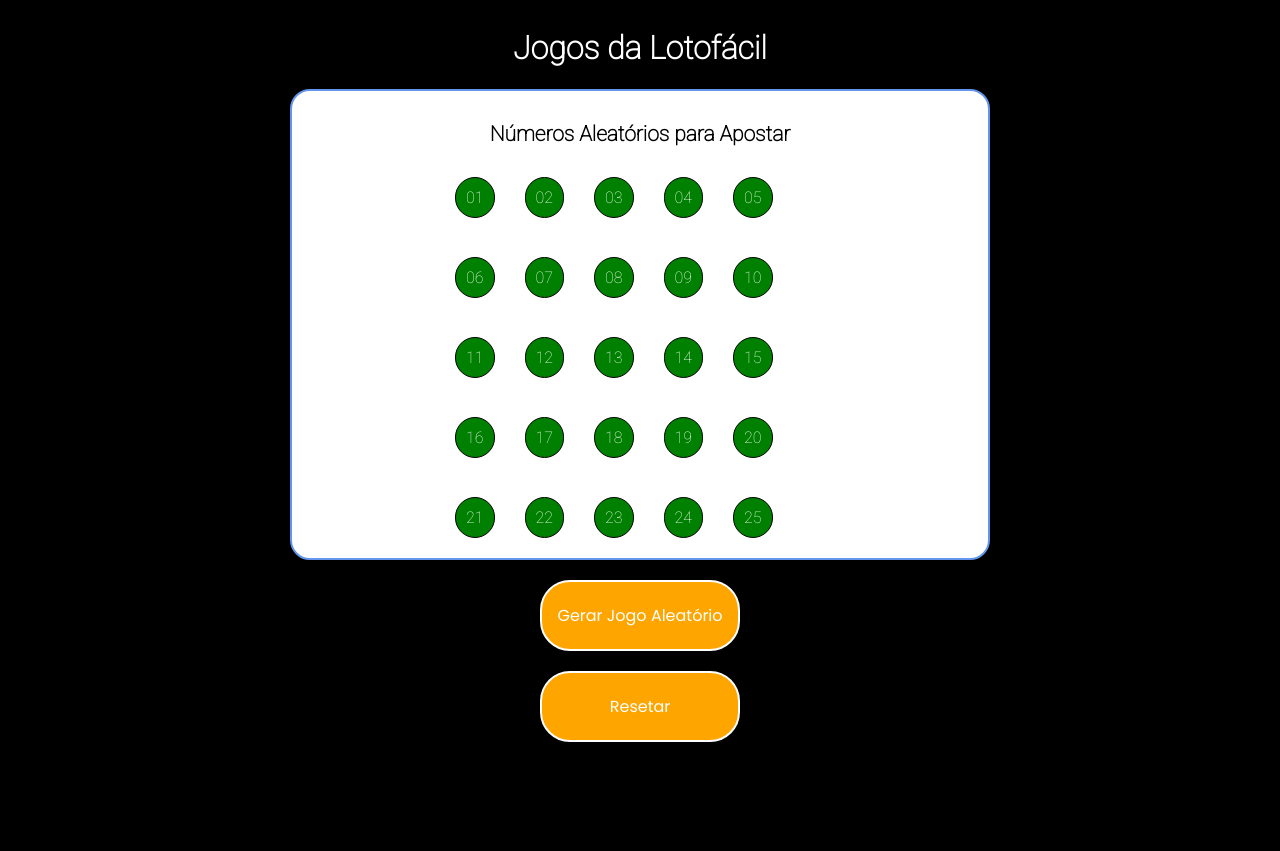
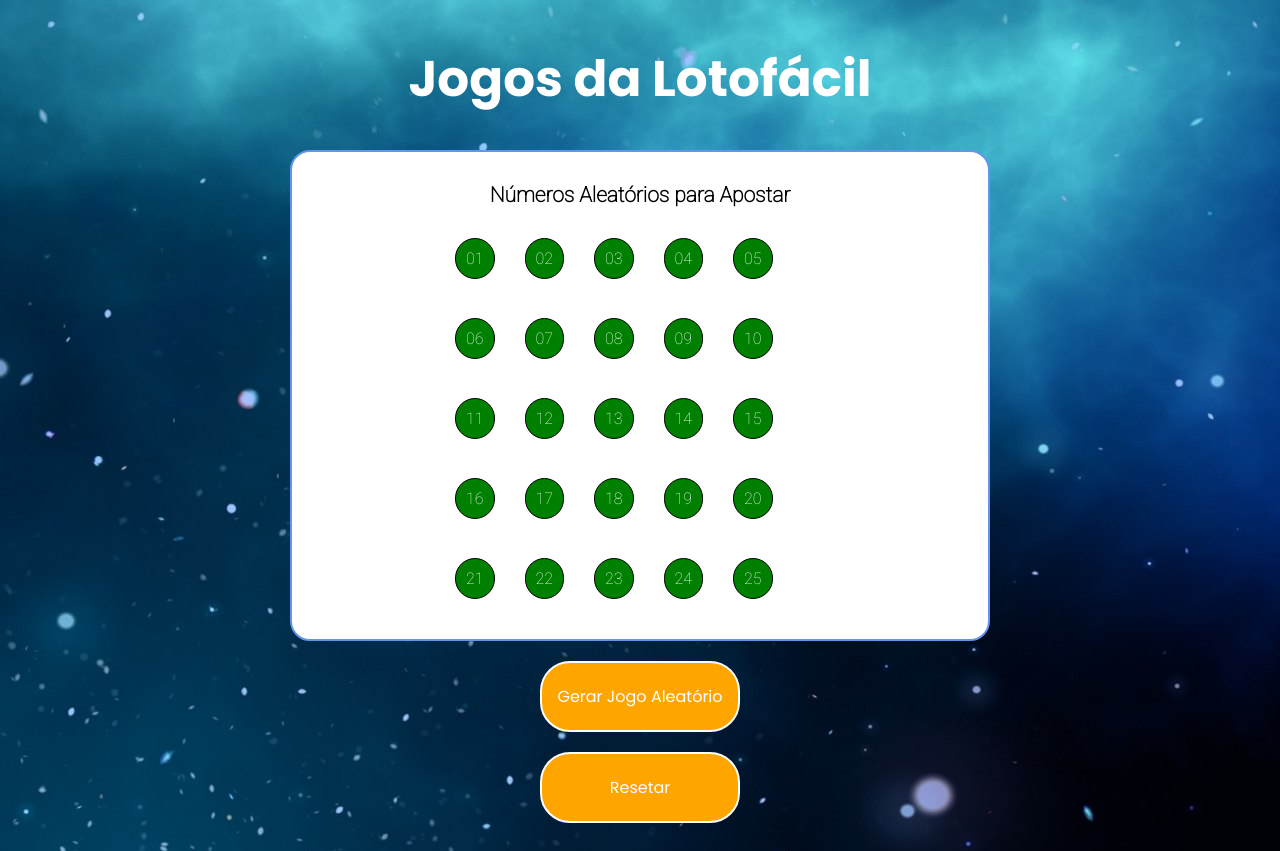
Before and after one commit to gilbmporto/jogo_aleatorio_lotofacil, a plain HTML site: page index.html in a window 1280 px wide. Before the commit the page ends 800 px from the top, so only its background shows below. Drawn offline with Linux system fonts and the light colour scheme.

Commit message:
Gerador de Jogos Aleatorios Lotofacil 1.1
Ainda em testes. Versão 1.1. Novo background.

```diff
--- a/index.html
+++ b/index.html
@@ -13,6 +13,9 @@
         </style>
         <link rel="preconnect" href="https://fonts.googleapis.com">
         <link rel="preconnect" href="https://fonts.gstatic.com" crossorigin>
+        <style>
+            @import url('https://fonts.googleapis.com/css2?family=Poppins:ital,wght@0,300;0,400;0,500;0,600;0,700;1,300&display=swap');
+        </style>
         <link href="https://fonts.googleapis.com/css2?family=Poppins:wght@400;500;600;700&display=swap" rel="stylesheet">
     </head>
 
--- a/scripts.js
+++ b/scripts.js
@@ -17,7 +17,9 @@
         document.getElementById(numAleatString).innerHTML = arrayDeComparacao[numAleat - 1];
         i--;
         }
+
     }
+
 };
 
 const Resetar = () => {
@@ -36,8 +38,9 @@
 
 BotaoJogoAleat.onclick = () => {
     if (jogoGerado === false) {
+
+        jogoGerado = true;
         gerarJogoAleatorio();
-        jogoGerado = true;
     } else {
         window.alert('Você já gerou um jogo! Clique em resetar para gerar um novo jogo!')
     };
--- a/styles.css
+++ b/styles.css
@@ -5,26 +5,29 @@
 }
 
 h1 {
+    font-size: 50px;
     text-align: center;
-    font-family: 'Roboto', sans-serif;
+    font-family: 'Poppins', sans-serif;
     font-weight: bold;
     color: white;
 }
 
 body {
-    background-color: black;
+    background-image: url(./BackGround_Projeto_Lotofacil.jpg);
     display: block;
     align-content: center;
     text-align: center;
 }
 
 .mainSpace {
+    text-align: center;
     align-content: center;
     display: flexbox;
     font-family: 'Roboto', sans-serif;
     background-color: rgb(255, 255, 255);
     margin: 0 auto;
     padding: 10px 20px;
+    padding-bottom: 30px;
     border: 2px solid cornflowerblue;
     border-radius: 20px;
     width: 100%;
```
Also changed, not shown: BackGround_Projeto_Lotofacil.jpg (added).
